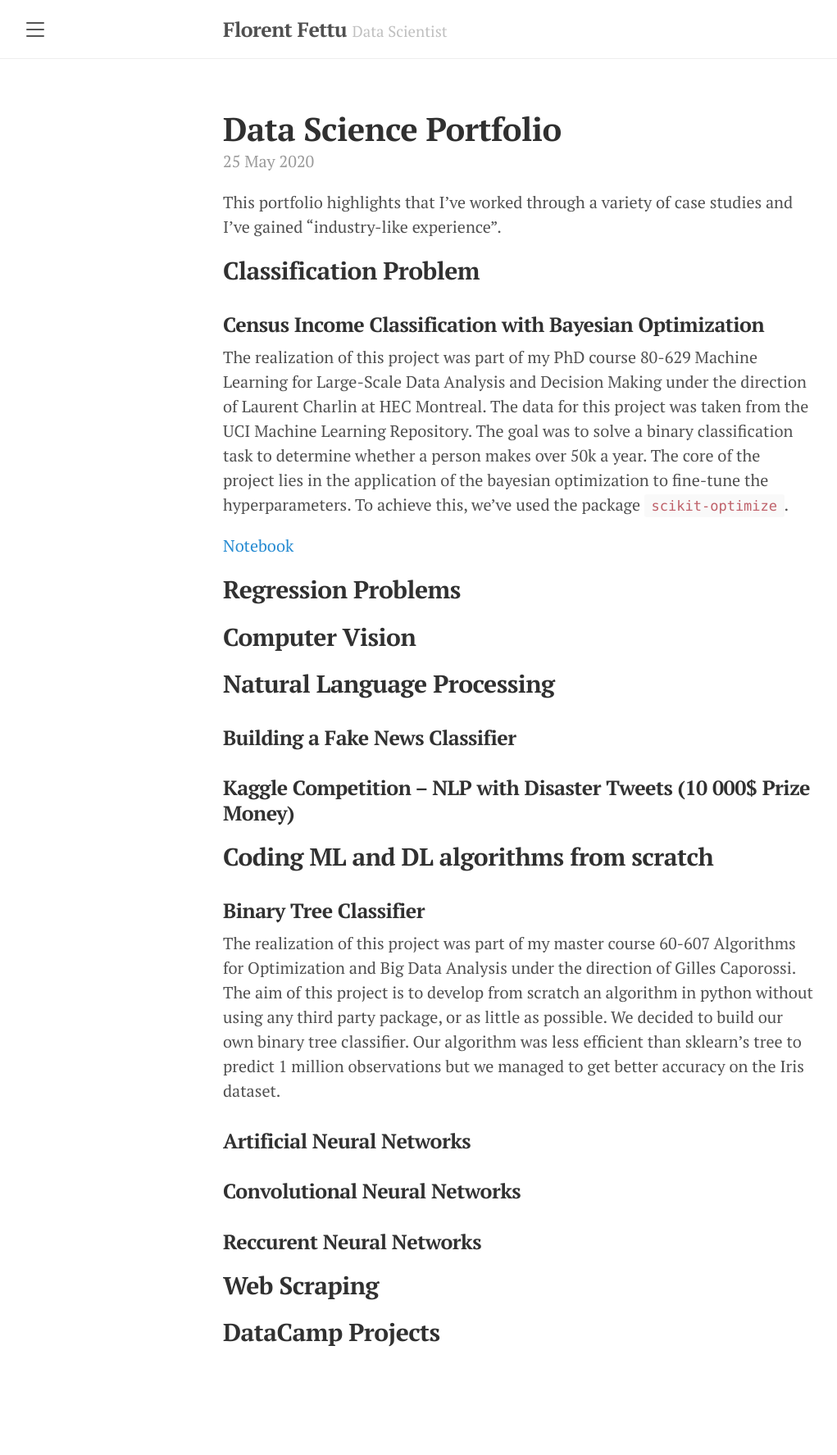
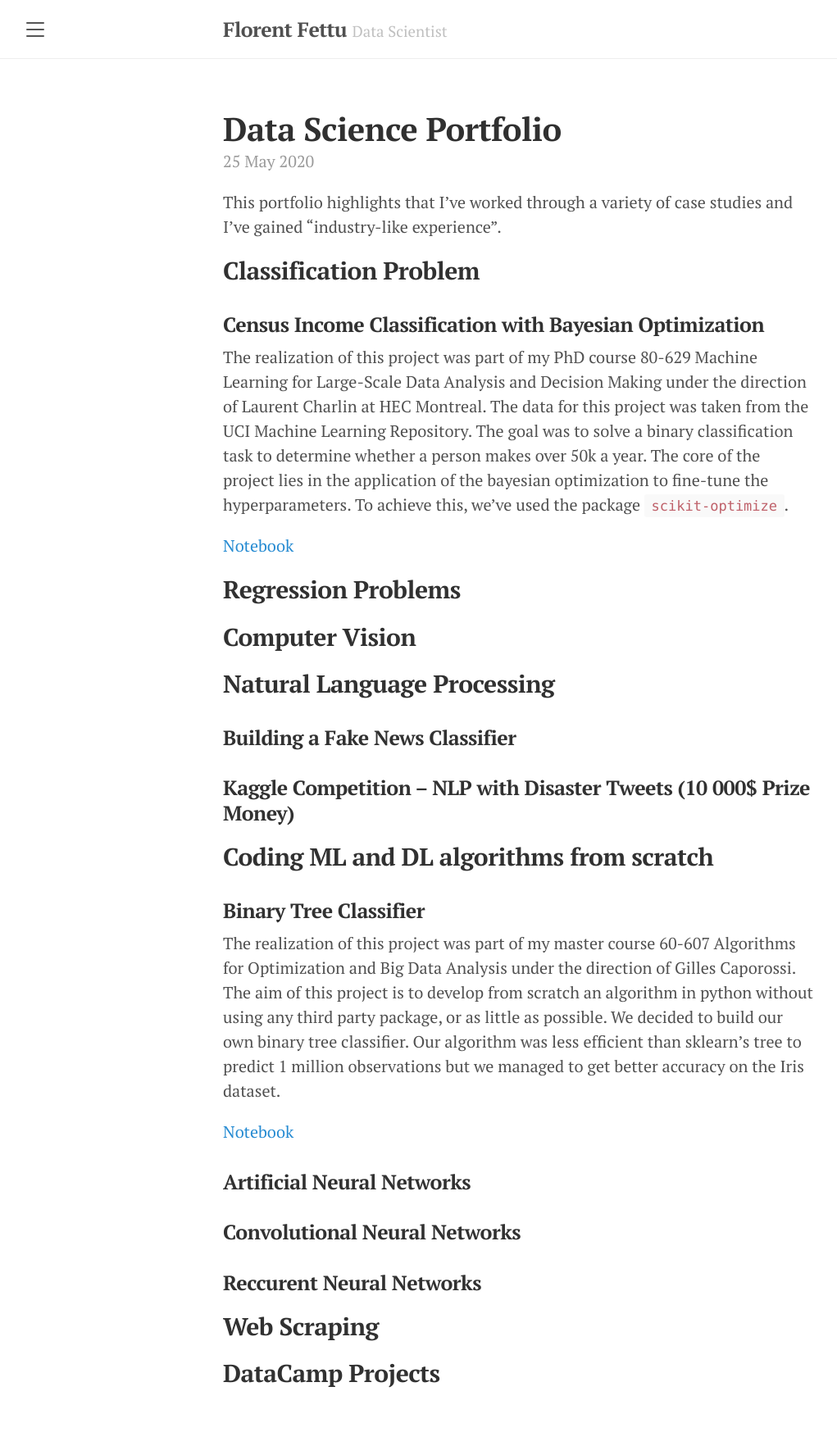
Before and after one commit to florentfettu/florentfettu.github.io, a Jekyll site: the page built from _posts/2020-05-25-data-science-portfolio.md, in a window 1280 px wide. Shown: the whole page at 82% size, without its empty margins (8-1029 px from the left). Built offline with Jekyll 4.4.1, drawn with Linux system fonts in a browser that asks for light colours; nearby versions of some CDN libraries; before the commit the page ends 1725 px from its top, so only the background shows below that.

Commit message:
Update 2020-05-25-data-science-portfolio.md

```diff
--- a/_posts/2020-05-25-data-science-portfolio.md
+++ b/_posts/2020-05-25-data-science-portfolio.md
@@ -29,6 +29,8 @@ The realization of this project was part of my PhD course 80-629 Machine Learnin
 
 The realization of this project was part of my master course 60-607 Algorithms for Optimization and Big Data Analysis under the direction of Gilles Caporossi. The aim of this project is to develop from scratch an algorithm in python without using any third party package, or as little as possible. We decided to build our own binary tree classifier. Our algorithm was less efficient than sklearn's tree to predict 1 million observations but we managed to get better accuracy on the Iris dataset.
 
+<a href="https://florentfettu.github.io/Notebooks/arbre_decision_clean.html" target="_blank">Notebook</a>
+
 ### Artificial Neural Networks
 
 ### Convolutional Neural Networks
```
